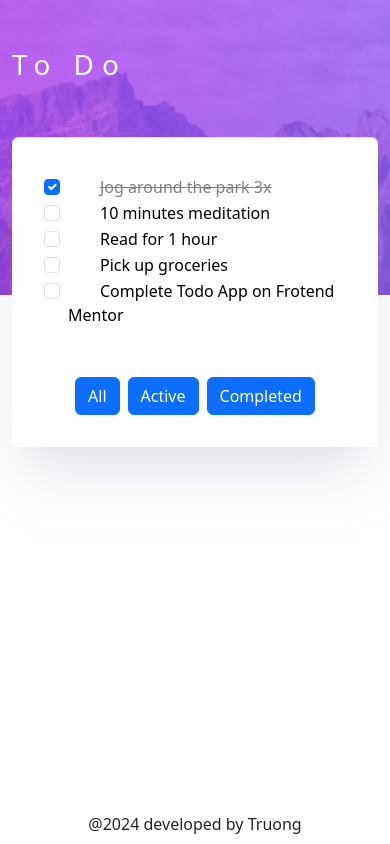
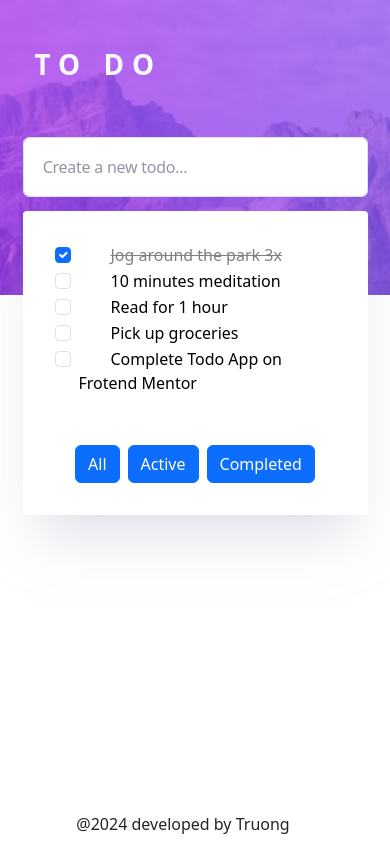
Before and after one commit to tin0312/to-do-app, a React (Vite) app: page / in a window 390 px wide. Built offline with nearby package versions, Linux system fonts and the light colour scheme.

Commit message:
Make Header and ToDoList component responsive

```diff
--- a/src/App.tsx
+++ b/src/App.tsx
@@ -39,28 +39,33 @@ function App() {
   ];
   const [tasks, setTasks] = useState(exampleTasks);
   return (
-    <Container fluid>
-      <Row className="app-background pt-5">
-        <Col>
+    <Container fluid className="p-0">
+      <Row className="d-flex flex-column align-items-center app-background pt-5">
+        <Col xs={10} md={12}>
           <Row className="d-flex justify-content-center">
-            <Col md={4}>
+            <Col sm={4}>
               <Header />
             </Col>
           </Row>
-          <Row className="d-flex justify-content-center pt-5">
-            <Col md={4}>
+          <Row className="form-input d-flex justify-content-center pt-5">
+            <Col sm={4} className="p-0">
               <ToDoForm tasks={tasks} setTasks={setTasks} />
             </Col>
           </Row>
         </Col>
       </Row>
-      <Row className="w-100 mx-0 d-flex justify-content-center list position-absolute top-20 start-50 translate-middle">
-        <Col md={4}>
-          <ToDoList tasks={tasks} />
+      {/* The list of task*/}
+      <Row className="list-row position-relative d-flex justify-content-center">
+        <Col xs={10} md={12} className="d-flex justify-content-center p-0">
+          <Row className="w-100 d-flex justify-content-center">
+            <Col sm={4} className="list-position p-0">
+              <ToDoList tasks={tasks} />
+            </Col>
+          </Row>
         </Col>
       </Row>
       <Row className="w-100 d-flex justify-content-center position-absolute bottom-0">
-        <Col md={4} className="list d-flex d-flex justify-content-center">
+        <Col md={4} className="d-flex d-flex justify-content-center">
           <Footer />
         </Col>
       </Row>
--- a/src/components/Header.tsx
+++ b/src/components/Header.tsx
@@ -1,7 +1,7 @@
 export default function Header() {
   return (
     <div>
-      <h1 className="text-light">To Do</h1>
+      <h1 className="text-light text-uppercase fw-bold fs-1">To Do</h1>
     </div>
   );
 }
--- a/src/index.css
+++ b/src/index.css
@@ -16,6 +16,7 @@ body {
 }
 h1 {
   letter-spacing: 0.5rem;
+  font-size: 2rem !important;
 }
 .todo-label {
   letter-spacing: 0.5rem;
@@ -38,3 +39,6 @@ li {
   border-radius: 0.25rem;
   box-shadow: 0px 35px 50px -15px rgba(194, 195, 214, 0.5);
 }
+.list-row {
+  top: -10vh;
+}
```
